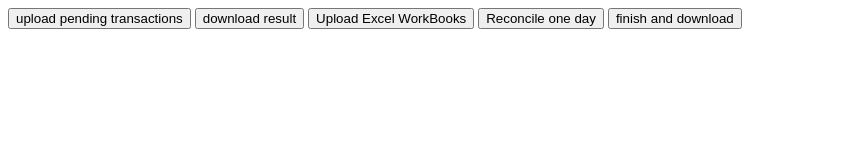
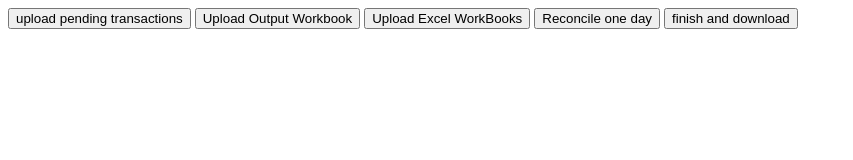
Before and after one commit to Zekrozs/Credit-Card-Recon-Tool, a plain HTML site: page index.html in a window 1280 px wide. Shown: the whole page, without its empty margins (0-853 px from the left). Drawn offline with Linux system fonts and the light colour scheme.

Commit message:
cleaned up buttons names and data sets

```diff
--- a/index.html
+++ b/index.html
@@ -10,7 +10,7 @@
 </head>
 <body>
     <button id="upload-Pending" data-selection="pending-transactions" >upload pending transactions</button>
-    <button id="print-result">download result</button>
+    <button data-upload="output">Upload Output Workbook</button>
     <button id = 'load-workbooks' data-selection="work-book">Upload Excel WorkBooks</button>
     <button data-reconcile="start">Reconcile one day</button>
     <button data-download=results>finish and download</button>
```
